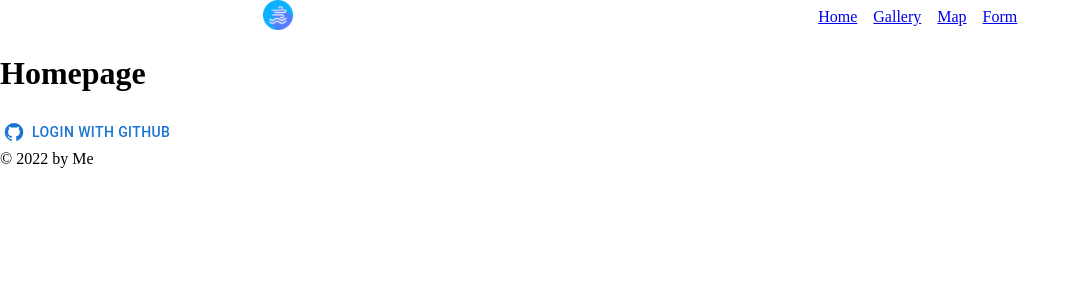
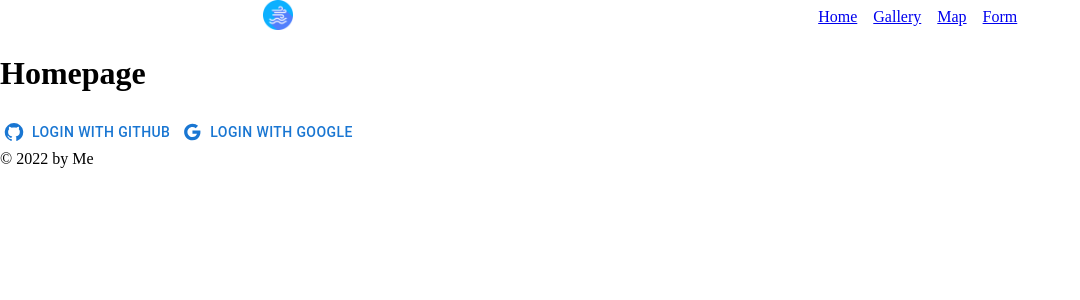
Before and after one commit to haskamp/FlatWater.pro, a Next.js app: page /login in a window 1280 px wide. Shown: the top 300 px of the page, without its empty margins (0-1080 px from the left). Built offline with nearby package versions, Linux system fonts and the light colour scheme; no server answers.

Commit message:
feat: google login integrated

```diff
--- a/src/pages/login/index.js
+++ b/src/pages/login/index.js
@@ -3,7 +3,7 @@ import React from "react";
 import Layout from "/src/organisms/layout";
 import { useSession, signIn, signOut } from "next-auth/react";
 import { Button } from "@mui/material";
-import { GitHub, Image } from "@mui/icons-material";
+import { GitHub, Google } from "@mui/icons-material";
 
 const LogIn = () => {
 	// Sign In/Out Handle with data destructured as session
@@ -18,17 +18,19 @@ const LogIn = () => {
 			<h1>Homepage</h1>
 			{session ? (
 				<div>
-					<Image width="100px" src={session.user.image} alt={session.user.name} />
+					<img width="100px" src={session.user.image} alt={session.user.name} />
+					{/*add link for image in next config */}
 					<h2>{session.user.name}</h2>
 					<Button
 						onClick={() => {
-							signOut("github");
+							signOut("google");
 						}}
 					>
 						LogOut
 					</Button>
 				</div>
 			) : (
+				<div>
 					<Button
 						startIcon={<GitHub />}
 						onClick={() => {
@@ -37,6 +39,15 @@ const LogIn = () => {
 					>
 						LogIn with GitHub
 					</Button>
+					<Button
+						startIcon={<Google />}
+						onClick={() => {
+							signIn("google");
+						}}
+					>
+						LogIn with Google
+					</Button>
+				</div>
 			)}
 		</Layout>
 	);
```
Also changed, not shown: src/pages/api/auth/[...nextauth].js (+6 -1 lines). Lines whose indentation alone changed are shown as unchanged.
